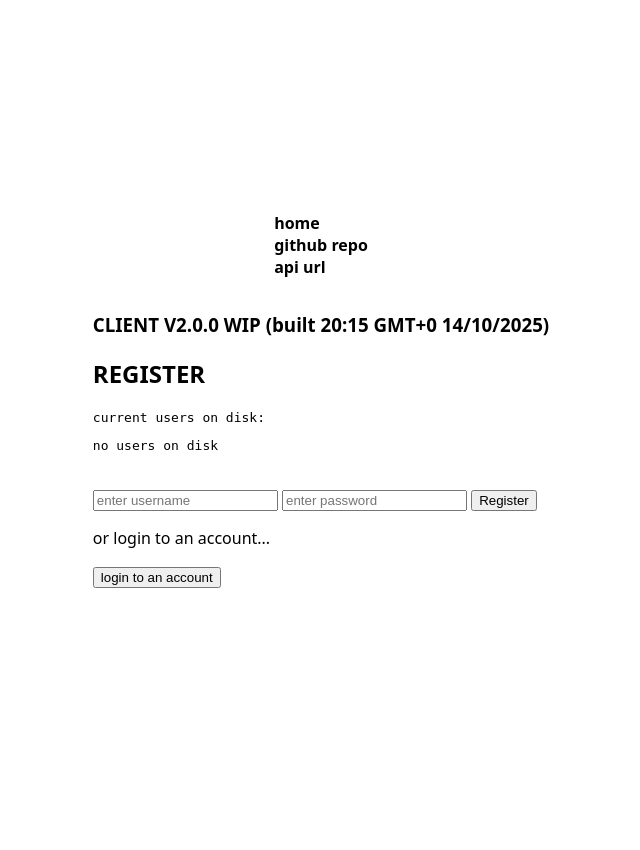
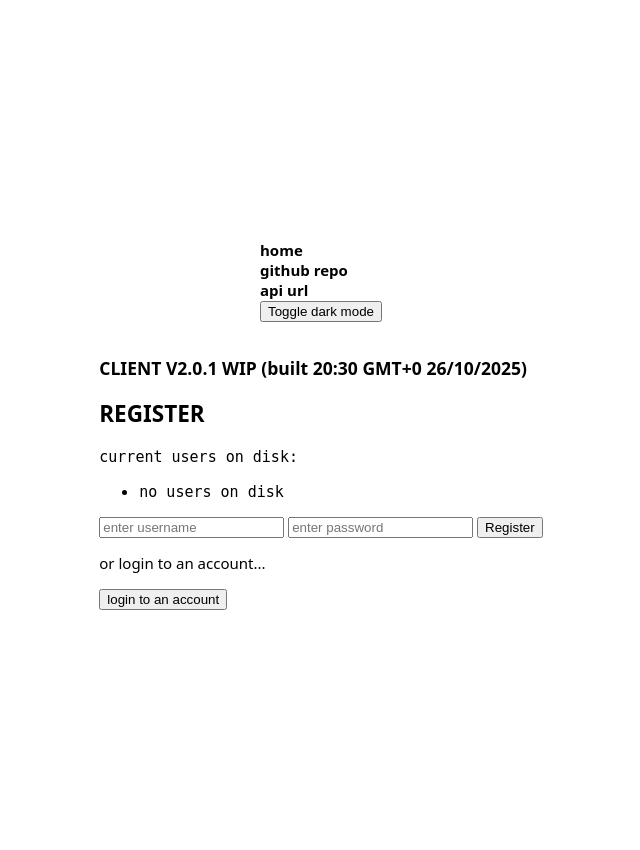
Before and after one commit to bruh-moment-0/psm-client, a FastAPI app: page /register in a window 1280 px wide. Shown: the whole page, without its empty margins (319-959 px from the left). Before the commit the page ends 588 px from the top, so only its background shows below. Run offline with FastAPI, Linux system fonts and the light colour scheme.

Commit message:
did some updates

```diff
--- a/data.py
+++ b/data.py
@@ -9,7 +9,7 @@ import os
 # ONLY FOR REALLY IMPORTANT SECURITY PROBLEMS
 NOTREADY = False
 
-VERSION = "CLIENT V2.0.0 WIP (built 20:15 GMT+0 14/10/2025)"
+VERSION = "CLIENT V2.0.1 WIP (built 20:30 GMT+0 26/10/2025)"
 BASEDIR = os.path.abspath(os.path.dirname(__file__))
 STORAGEDIR = os.path.join(BASEDIR, "storage")
 FILESDIR = os.path.join(STORAGEDIR, "files")
--- a/link.py
+++ b/link.py
@@ -3,7 +3,13 @@ import warnings
 
 # default:
 # DEMOMODE = False
+# used only when the api is tested locally.
 DEMOMODE = False
+# default:
+# MULTIPLE_PORTS = False
+# allows multiple port checking.
+MULTIPLE_PORTS = True
+
 
 _URLBASE = "https://raw.githubusercontent.com/bruh-moment-0/psm-url/refs/heads/main/url.txt"
 
@@ -30,6 +36,8 @@ def apiTunnelAlive():
     except requests.exceptions.RequestException as e:
         return False
 
+PORT_BASE = 8080
+
 AUTH_REGISTER = "auth/register"
 AUTH_CHALLENGE = "auth/challenge"
 AUTH_RESPOND = "auth/respond"
--- a/main.py
+++ b/main.py
@@ -710,9 +710,14 @@ def portused(port, host="127.0.0.1"):
 if __name__ == "__main__":
     import uvicorn
     while True:
-        port = 8080
+        port = PORT_BASE
         while portused(port):
-            port += 1
+            if MULTIPLE_PORTS:
+                port += 1
+            else:
+                print(f"port {port} is used. Another instance is running. please run this script again when port {PORT_BASE} is available")
+                _ = input("press enter to exit: ")
+                exit(1)
         webbrowser.open_new(f"http://localhost:{port}") # lowkey takes longer to init the server startup so its right before it
         try:
             uvicorn.run(app, host="0.0.0.0", port=port)
--- a/static/style.css
+++ b/static/style.css
@@ -1,4 +1,8 @@
 body {
+    padding: 25px;
+    background-color: white;
+    color: black;
+    font-size: 15px;
     display: flex;
     flex-direction: column;
     justify-content: center;
@@ -6,6 +10,11 @@ body {
     min-height: 100vh;
     font-family: system-ui, Arial, sans-serif;
     margin: 0;
+}
+
+.dark-mode {
+    background-color: black;
+    color: white;
 }
 
 header a {
@@ -25,7 +34,7 @@ header {
 #serverText {
     width: 100%;
     height: 70px;
-    resize: none;
+    resize: vertical;
     overflow-y: scroll;
     font-family: Consolas, "Courier New", monospace;
     font-size: 14px;
@@ -34,7 +43,7 @@ header {
 #scrolledText {
     width: 100%;
     height: 300px;
-    resize: none;
+    resize: vertical;
     overflow-y: scroll;
     font-family: Consolas, "Courier New", monospace;
     font-size: 14px;
--- a/templates/base.html
+++ b/templates/base.html
@@ -14,6 +14,14 @@
             <a href="https://github.com/bruh-moment-0/psm-client">github repo</a>
             <br>
             <a href="{{ apiurl }}">api url</a>
+            <br>
+            <button onclick="myFunction()">Toggle dark mode</button>
+            <script>
+            function myFunction() {
+            var element = document.body;
+            element.classList.toggle("dark-mode");
+            }
+            </script>
         </header>
         <main>
             {% if request.query_params.error %}
--- a/templates/register.html
+++ b/templates/register.html
@@ -2,10 +2,11 @@
 {% block content %}
 <h2>REGISTER</h2>
 <pre>current users on disk:</pre>
-{% for option in options %}
-    <pre>{{ option }}</pre>
-    <br>
-{% endfor %}
+<ul>
+    {% for option in options %}
+        <li><pre>{{ option }}</pre></li>
+    {% endfor %}
+</ul>
 <form action="/register-send" method="post">
     <input name="username" placeholder="enter username">
     <input name="password" type="password" placeholder="enter password">
--- a/versions.txt
+++ b/versions.txt
@@ -1,4 +1,10 @@
 PSM CLIENT CHANGELIST
+
+CLIENT v2.0.1 (built 20:30 GMT+0 26/10/2025)
+Better CSS (however its still very crude) and early dark mode support
+Early div implementations for adding html elements later (PSMIP 1 1)
+Some port usage rules added
+Aware of the bug where the dark mode does not consist over the webpages
 
 CLIENT v2.0.0 (built 11:10 GMT+0 22/10/2025)
 Better optimizations by using RAM
```
Also changed, not shown: psmip.txt (+14 -1 lines), templates/main.html (+31 -6 lines).
